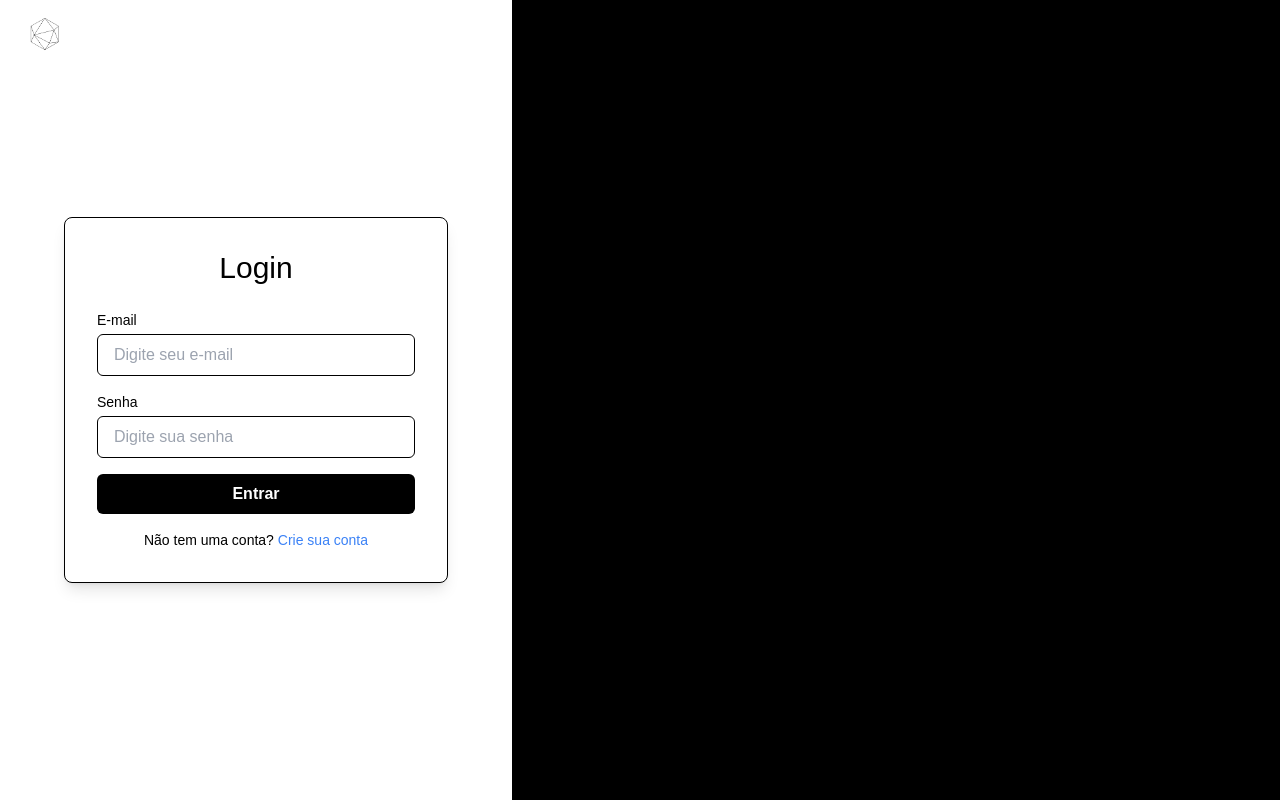
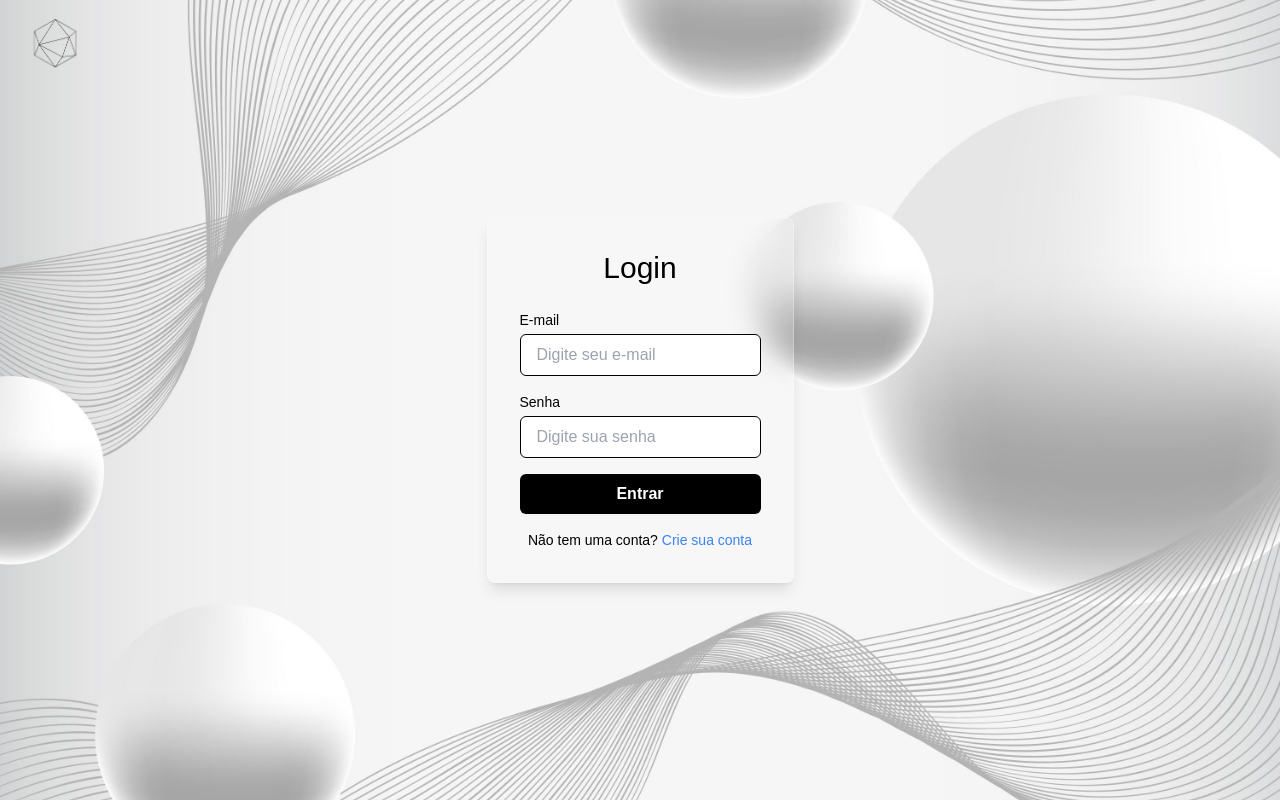
Before and after one commit to LightWatts/front-end, a Next.js app in the folder lightwatts/: page /auth/login in a window 1280 px wide. Built offline with nearby package versions, Linux system fonts and the light colour scheme; a web font is replaced by a local one.

Commit message:
Feita a página de Login e Signup

```diff
--- a/lightwatts/src/app/auth/login/page.tsx
+++ b/lightwatts/src/app/auth/login/page.tsx
@@ -1,14 +1,31 @@
-import LoginTemplate from '@/components/login'
-import React from 'react'
+import LoginTemplate from '@/components/login';
+import Image from 'next/image';
+import Link from 'next/link';
+import React from 'react';
 
 export default function Login() {
   return (
-    <div className='bg-black h-screen overflow-y-hidden overflow-x-hidden w-screen flex'>
-      <div className='bg-white h-full w-2/5'>
-        <LoginTemplate />
+    <div
+      style={{
+        backgroundImage: `url('/img/background.jpg')`,
+        backgroundSize: 'cover',
+        backgroundPosition: 'center',
+        backgroundRepeat: 'no-repeat'
+      }}
+      className="h-screen w-screen overflow-hidden flex items-center justify-center relative"
+    >
+      <div className="absolute top-4 left-6">
+        <Link href="/">
+          <Image
+            className="hover:scale-110 duration-500"
+            src="/img/logo.png"
+            alt="Logo"
+            width={60}
+            height={60}
+          />
+        </Link>
       </div>
-      <div className='bg-black h-full w-3/5 flex justify-center items-center'>
-      </div>
+      <LoginTemplate />
     </div>
-  )
+  );
 }
--- a/lightwatts/src/app/auth/signup/page.tsx
+++ b/lightwatts/src/app/auth/signup/page.tsx
@@ -0,0 +1,31 @@
+import SignupTemplate from '@/components/signup';
+import Image from 'next/image';
+import Link from 'next/link';
+import React from 'react';
+
+export default function Login() {
+  return (
+    <div
+      style={{
+        backgroundImage: `url('/img/background.jpg')`,
+        backgroundSize: 'cover',
+        backgroundPosition: 'center',
+        backgroundRepeat: 'no-repeat'
+      }}
+      className="h-screen w-screen overflow-hidden flex items-center justify-center relative"
+    >
+      <div className="absolute top-4 left-6">
+        <Link href="/">
+          <Image
+            className="hover:scale-110 duration-500"
+            src="/img/logo.png"
+            alt="Logo"
+            width={60}
+            height={60}
+          />
+        </Link>
+      </div>
+      <SignupTemplate/>
+    </div>
+  );
+}
--- a/lightwatts/src/components/login.tsx
+++ b/lightwatts/src/components/login.tsx
@@ -1,15 +1,11 @@
-import Image from 'next/image';
-import Link from 'next/link';
+import Link from "next/link";
 
 export default function LoginTemplate() {
     return (
-    <div className="flex justify-center items-center h-screen bg-white px-6 relative">
-      <Link href="/" className="absolute top-4 left-6">
-        <Image className='hover:scale-110 duration-500'
-        src="/img/logo.png" alt='Logo' width={40} height={40}
-        />
-      </Link>
-      <div className="w-full max-w-sm bg-white p-8 border border-black rounded-lg shadow-lg">
+      <div className="flex justify-center items-center h-screen px-6 relative">
+        <div
+          className="w-full max-w-sm p-8 border border-white/30 rounded-lg shadow-lg backdrop-blur-md bg-white/10"
+        >
           <h2 className="text-3xl text-center font-lulo text-black mb-6">
             Login
           </h2>
@@ -47,7 +43,7 @@ export default function LoginTemplate() {
           </form>
           <div className="mt-4 text-center text-sm text-black">
             <span>Não tem uma conta? </span>
-          <Link href="/signup" className="font-medium text-blue-500 hover:text-blue-700">
+            <Link href="/auth/signup" className="font-medium text-blue-500 hover:text-blue-700">
               Crie sua conta
             </Link>
           </div>
--- /dev/null
+++ b/lightwatts/src/components/signup.tsx
@@ -0,0 +1,75 @@
+import Link from "next/link";
+
+export default function SignupTemplate() {
+  return (
+    <div className="flex justify-center items-center h-screen px-6 relative">
+      <div
+        className="w-full max-w-md p-8 border border-white/30 rounded-lg shadow-lg backdrop-blur-md bg-white/10"
+      >
+        <h2 className="text-3xl text-center font-lulo text-black mb-6">
+          Sign Up
+        </h2>
+        <form className="space-y-4">
+          <div>
+            <label htmlFor="name" className="block text-sm font-medium text-black">
+              Nome
+            </label>
+            <input
+              id="name"
+              type="text"
+              placeholder="Digite seu nome"
+              className="mt-1 block w-full px-4 py-2 border border-black text-black rounded-md focus:outline-none focus:ring-2 focus:ring-black"
+            />
+          </div>
+          <div>
+            <label htmlFor="email" className="block text-sm font-medium text-black">
+              E-mail
+            </label>
+            <input
+              id="email"
+              type="email"
+              placeholder="Digite seu e-mail"
+              className="mt-1 block w-full px-4 py-2 border border-black text-black rounded-md focus:outline-none focus:ring-2 focus:ring-black"
+            />
+          </div>
+          <div>
+            <label htmlFor="password" className="block text-sm font-medium text-black">
+              Senha
+            </label>
+            <input
+              id="password"
+              type="password"
+              placeholder="Digite sua senha"
+              className="mt-1 block w-full px-4 py-2 border border-black text-black rounded-md focus:outline-none focus:ring-2 focus:ring-black"
+            />
+          </div>
+          <div>
+            <label htmlFor="confirm-password" className="block text-sm font-medium text-black">
+              Confirmar Senha
+            </label>
+            <input
+              id="confirm-password"
+              type="password"
+              placeholder="Confirme sua senha"
+              className="mt-1 block w-full px-4 py-2 border border-black text-black rounded-md focus:outline-none focus:ring-2 focus:ring-black"
+            />
+          </div>
+          <div>
+            <button
+              type="submit"
+              className="w-full py-2 bg-black text-white font-bold rounded-md hover:bg-gray-800 focus:outline-none focus:ring-2 focus:ring-black"
+            >
+              Cadastrar
+            </button>
+          </div>
+        </form>
+        <div className="mt-4 text-center text-sm text-black">
+          <span>Já tem uma conta? </span>
+          <Link href="/auth/login" className="font-medium text-blue-500 hover:text-blue-700">
+            Faça login
+          </Link>
+        </div>
+      </div>
+    </div>
+  );
+}
```
Also changed, not shown: lightwatts/public/img/background.jpg (added), lightwatts/public/img/lampada.png (deleted). Lines whose indentation alone changed are shown as unchanged.
